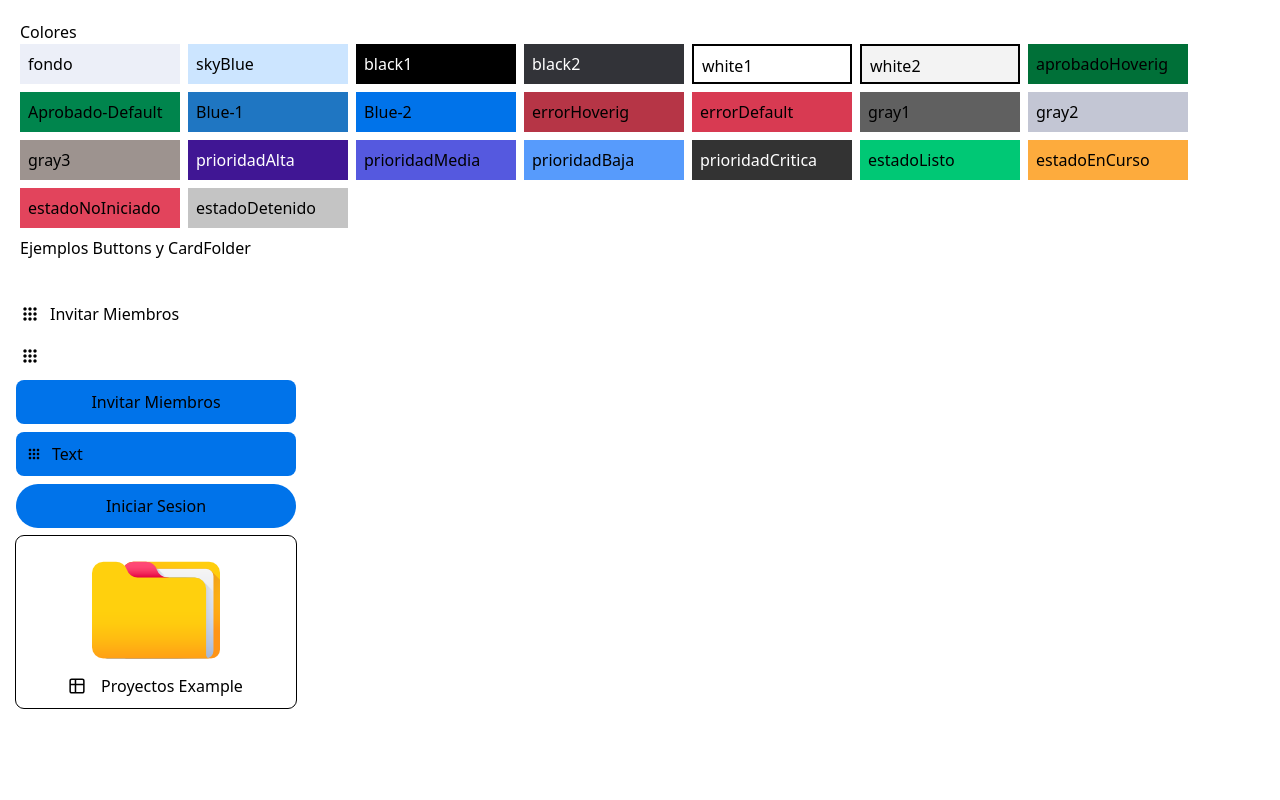
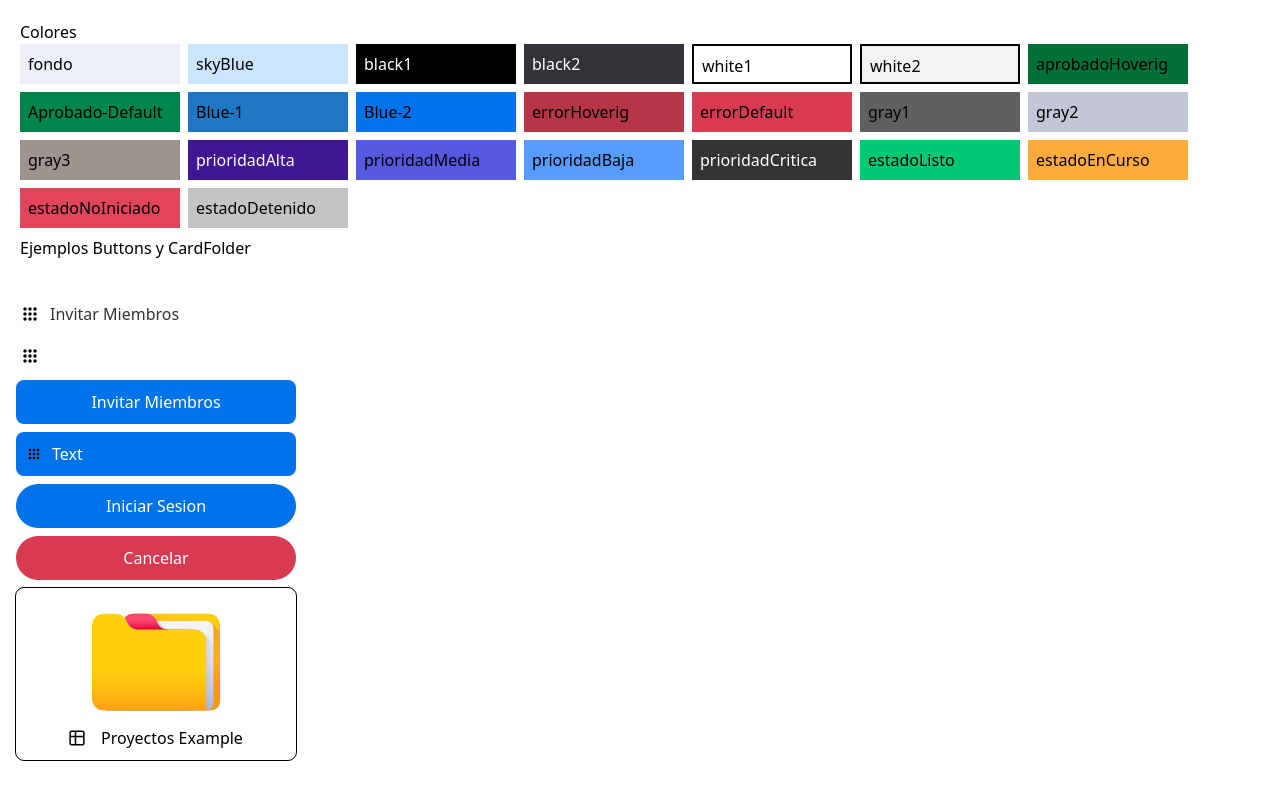
Before and after one commit to XelApps23/proyectosmuni, a Next.js app: page /examples in a window 1280 px wide. Built offline with nearby package versions, Linux system fonts and the light colour scheme.

Commit message:
Correccion de colores a Componentes: Button y CardFolder

```diff
--- a/components/main/Button.tsx
+++ b/components/main/Button.tsx
@@ -15,27 +15,27 @@ type ButtonProps = {
 const buttonVariants = {
   menu:
   {
-    button: `w-full flex px-1 py-1.5 rounded hover:bg-[#ECEFF8] focus:bg-[#CCE5FF] `,
+    button: `w-full flex px-1 py-1.5 rounded hover:bg-fondo focus:bg-skyBlue `,
     icon: `w-5 h-5 `,
-    text: `text-sm text-black	`
+    text: `text-sm text-black2	`
   },
   primary:
   {
-    button: `w-full flex px-2.5 py-2.5 rounded-lg bg-[#0073EA] hover:bg-[#1F76C2] `,
+    button: `w-full flex px-2.5 py-2.5 rounded-lg bg-blue2 hover:bg-blue1`,
     icon: `w-4 h-4 `,
-    text: `text-base	text-white `
+    text: `text-base text-white1 `
   },
   login:
   {
-    button: `w-full flex text-white  px-2.5 py-2.5 rounded-[50px] bg-[#0073EA]
-    hover:outline hover:bg-[#FFFFFF] hover:text-[#0073EA]` ,
+    button: `w-full flex text-white1 px-2.5 py-2.5 rounded-[50px] bg-blue2
+    hover:outline hover:bg-white1 hover:text-blue2` ,
     text: `text-base `,
     icon: ``
   },
   cancelar:
   {
-    button: `w-full flex text-white  px-2.5 py-2.5 rounded-[50px] bg-[#0073EA]
-    hover:bg-[#FFFFFF] hover:border-[1px] hover:border-[#0073EA] hover:text-[#0073EA]` ,
+    button: `w-full flex text-white1  px-2.5 py-2.5 rounded-[50px] bg-errorDefault
+    hover:bg-white1  hover:outline hover:text-errorHoverig ` ,
     text: `text-base `,
     icon: ``
   }
--- a/pages/examples.tsx
+++ b/pages/examples.tsx
@@ -54,6 +54,7 @@ export default function Home() {
 <Button text="Invitar Miembros" icon={<MenuIcon/>} onlyText={true} variant="primary"/>
 <Button text="Text" icon={<MenuIcon/>} variant="primary"/>
 <Button text="Iniciar Sesion" onlyText={true}  variant="login"/>
+<Button text="Cancelar" onlyText={true}  variant="cancelar"/>
 <CardFolder text='Proyectos Example' />
 
 </div>
```
